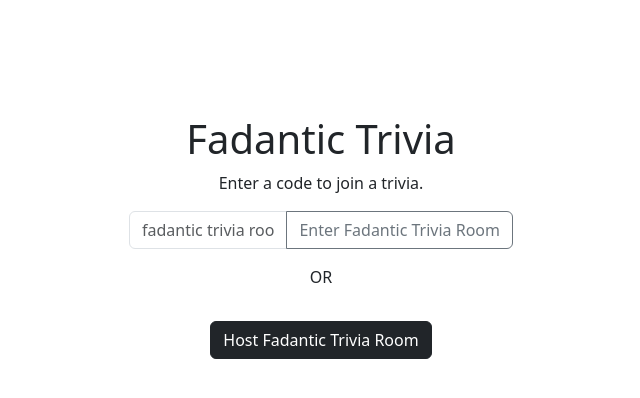
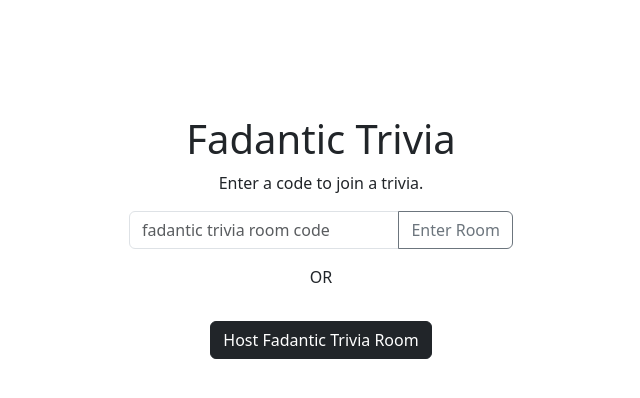
Before and after one commit to GHGFaber/3680Project, a website: page Frontend/index.html in a window 1280 px wide. Shown: the whole page, without its empty margins (319-959 px from the left). Drawn offline with nearby package versions, Linux system fonts and the light colour scheme.

Commit message:
fix button

```diff
--- a/Frontend/index.html
+++ b/Frontend/index.html
@@ -29,7 +29,7 @@
             type="button"
             id="button-addon2"
           >
-            Enter Fadantic Trivia Room
+            Enter Room
           </button>
         </div>
         <p>OR</p>
```
